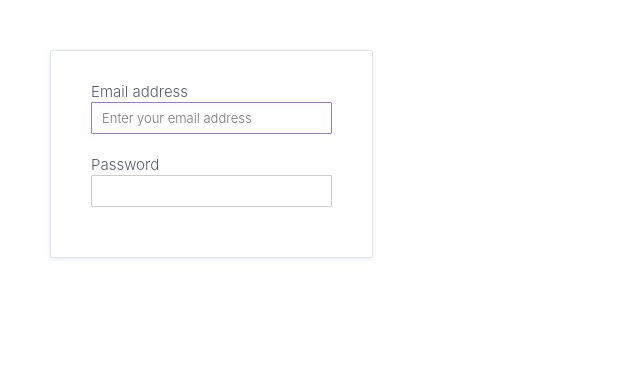
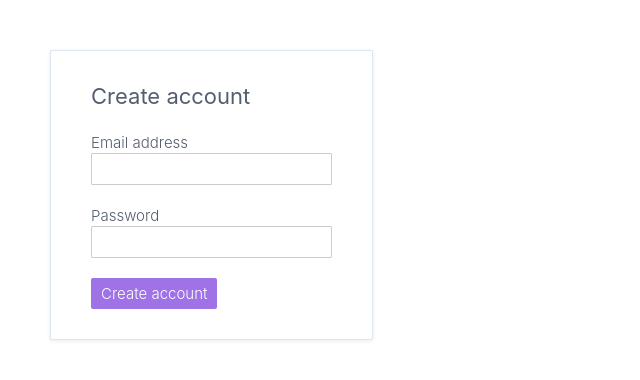
Before and after one commit to huy19712011/angular-pro-TM-1, an Angular app: page / in a window 1280 px wide. Shown: the top 380 px of the page, without its empty margins (0-640 px from the left). Built offline with nearby package versions, Linux system fonts and the light colour scheme.

Commit message:
end of 12 dynamic component @Input data == begin of 13 dynamic component @Output subscriptions

```diff
--- a/src/app/app.component.ts
+++ b/src/app/app.component.ts
@@ -20,7 +20,8 @@ export class AppComponent implements AfterContentInit {
   ngAfterContentInit() {
     const authFormFactory = this.resolver.resolveComponentFactory(AuthFormComponent);
     const component = this.entry.createComponent(authFormFactory);
-    console.log(component.instance);
+    // console.log(component.instance);
+    component.instance.title = 'Create account';
   }
 
   loginUser(user: User) {
--- a/src/app/auth-form/auth-form.component.html
+++ b/src/app/auth-form/auth-form.component.html
@@ -1,16 +1,16 @@
 <div>
   <form (ngSubmit)="onSubmit(form.value)" #form="ngForm">
-    <ng-content select="h3"></ng-content>
+    <h3>{{ title }}</h3>
     <label>
       Email address
-      <input type="email" name="email" ngModel #email id="email">
+      <input type="email" name="email" ngModel #email>
     </label>
     <label>
       Password
       <input type="password" name="password" ngModel>
     </label>
-    <ng-content select="auth-remember"></ng-content>
-      <auth-message [style.display]="(showMessage ? 'inherit' : 'none')"></auth-message>
-    <ng-content select="button"></ng-content>
+    <button type="submit">
+      {{ title }}
+    </button>
   </form>
 </div>
--- a/src/app/auth-form/auth-form.component.ts
+++ b/src/app/auth-form/auth-form.component.ts
@@ -3,7 +3,6 @@ import { Component, OnInit, Output, EventEmitter, ContentChild, AfterContentInit
 import { User } from './auth-form.interface';
 import { AuthRememberComponent } from './auth-remember.component';
 import { AuthMessageComponent } from './auth-message.component';
-import { applySourceSpanToExpressionIfNeeded } from '@angular/compiler/src/output/output_ast';
 
 @Component({
   selector: 'auth-form',
@@ -11,6 +10,8 @@ import { applySourceSpanToExpressionIfNeeded } from '@angular/compiler/src/outpu
   styleUrls: ['./auth-form.component.scss']
 })
 export class AuthFormComponent implements OnInit, AfterContentInit, AfterViewInit {
+  title = 'Login';
+
   showMessage: boolean;
 
   @ViewChild('email') email: ElementRef;
@@ -64,10 +65,10 @@ export class AuthFormComponent implements OnInit, AfterContentInit, AfterViewIni
     // this.email.nativeElement.classList.add('email');
 
     // using Renderer2
-    this.renderer.setAttribute(this.email.nativeElement, 'placeholder', 'Enter your email address');
-    this.renderer.addClass(this.email.nativeElement, 'email');
-    // this.renderer.selectRootElement('.email').focus(); // select DOM with class 'email'
-    this.renderer.selectRootElement('#email').focus(); // select DOM with id = 'email'
+    // this.renderer.setAttribute(this.email.nativeElement, 'placeholder', 'Enter your email address');
+    // this.renderer.addClass(this.email.nativeElement, 'email');
+    // // this.renderer.selectRootElement('.email').focus(); // select DOM with class 'email'
+    // this.renderer.selectRootElement('#email').focus(); // select DOM with id = 'email'
   }
 
 
```
